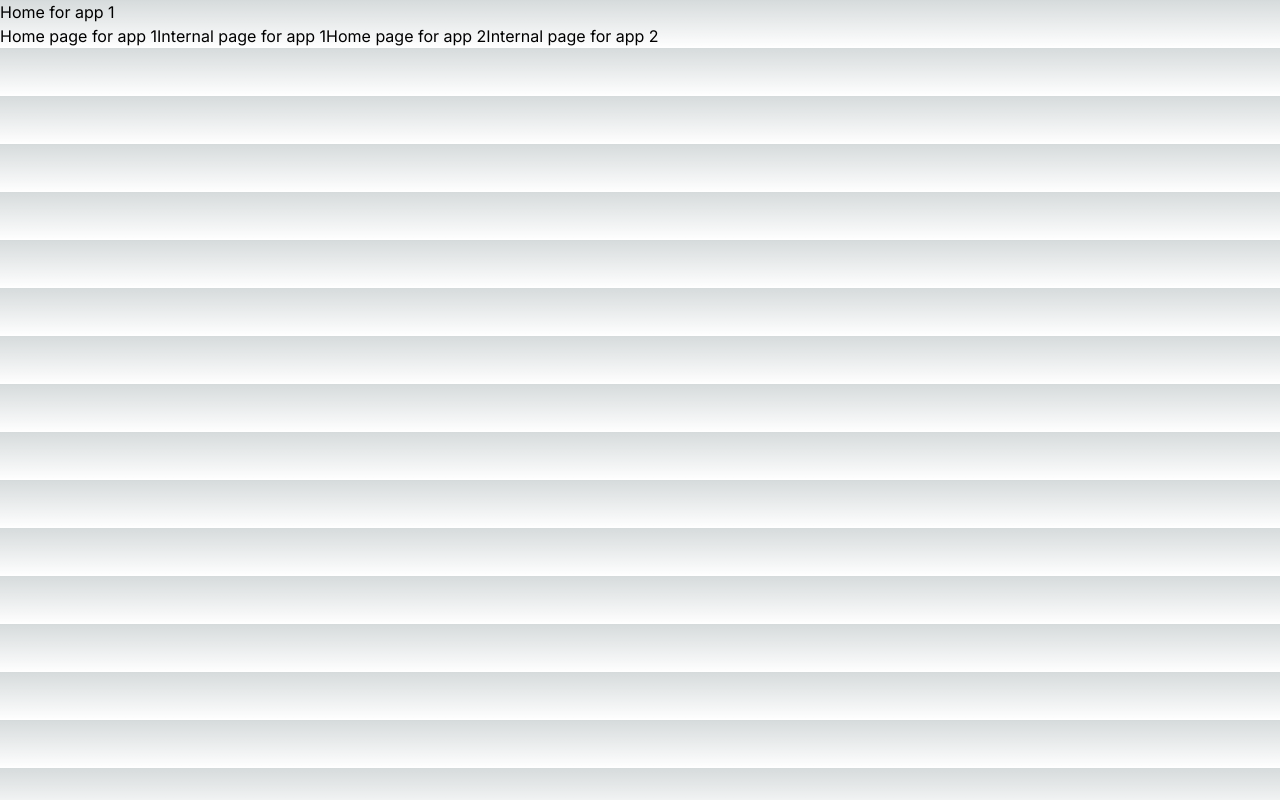
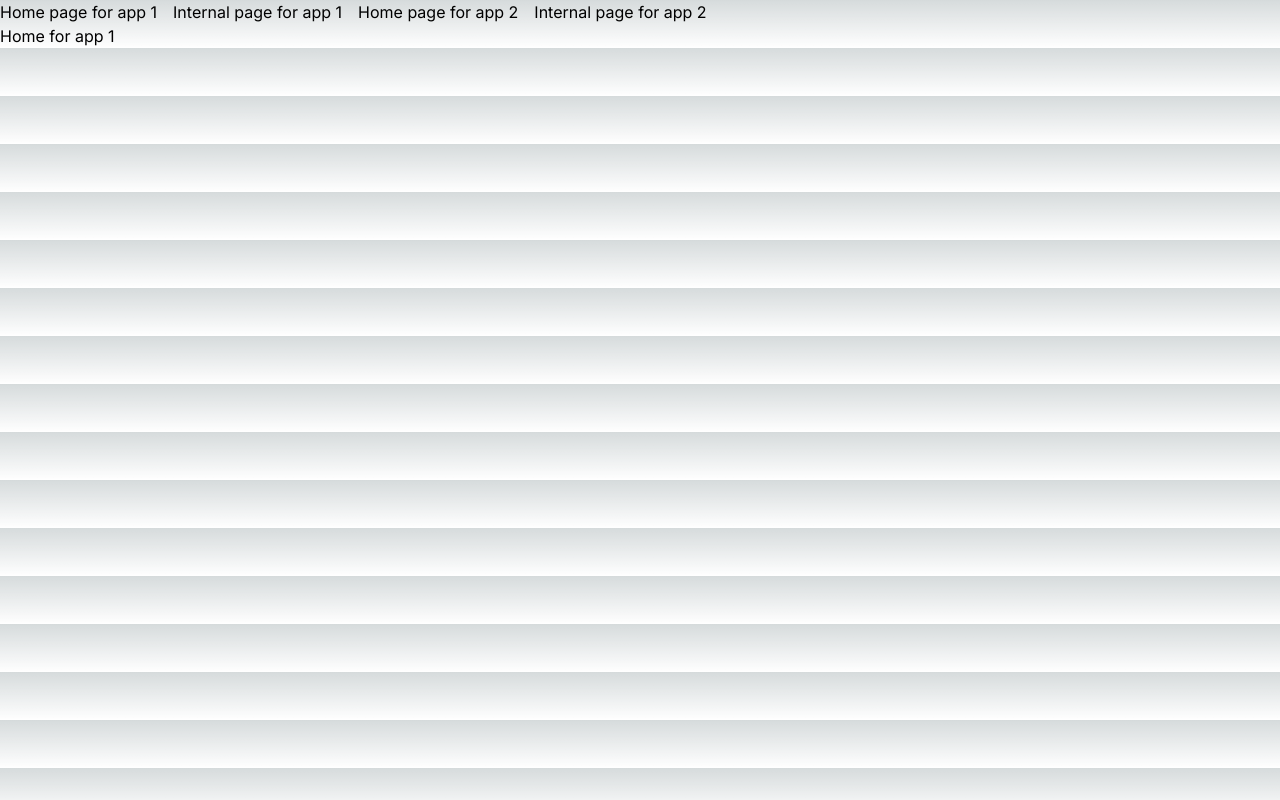
Before and after one commit to Zach-Jaensch/nextjs-multizone-one, a Next.js app: page / in a window 1280 px wide. Built offline with nearby package versions, Linux system fonts and the light colour scheme.

Commit message:
use styled components. Move menu to layout

```diff
--- /dev/null
+++ b/app/_components/Menu/index.tsx
@@ -0,0 +1,30 @@
+import styled from "styled-components";
+import Link from "next/link";
+
+const UL = styled.ul`
+  list-style-type: none;
+  padding: 0;
+  display: flex;
+  gap: 1rem;
+`;
+
+export function Menu() {
+  return (
+    <nav>
+      <UL>
+        <li>
+          <Link href="/">Home page for app 1</Link>
+        </li>
+        <li>
+          <Link href="/internal">Internal page for app 1</Link>
+        </li>
+        <li>
+          <a href="/other">Home page for app 2</a>
+        </li>
+        <li>
+          <a href="/other/internal">Internal page for app 2</a>
+        </li>
+      </UL>
+    </nav>
+  );
+}
--- /dev/null
+++ b/app/_components/StyledComponents/index.tsx
@@ -0,0 +1,29 @@
+"use client";
+
+import React, { useState } from "react";
+import { useServerInsertedHTML } from "next/navigation";
+import { ServerStyleSheet, StyleSheetManager } from "styled-components";
+
+export default function StyledComponents({
+  children,
+}: {
+  children: React.ReactNode;
+}) {
+  // Only create stylesheet once with lazy initial state
+  // x-ref: https://reactjs.org/docs/hooks-reference.html#lazy-initial-state
+  const [styledComponentsStyleSheet] = useState(() => new ServerStyleSheet());
+
+  useServerInsertedHTML(() => {
+    const styles = styledComponentsStyleSheet.getStyleElement();
+    styledComponentsStyleSheet.instance.clearTag();
+    return <>{styles}</>;
+  });
+
+  if (typeof window !== "undefined") return <>{children}</>;
+
+  return (
+    <StyleSheetManager sheet={styledComponentsStyleSheet.instance}>
+      {children}
+    </StyleSheetManager>
+  );
+}
--- a/app/internal/page.tsx
+++ b/app/internal/page.tsx
@@ -1,13 +1,7 @@
-import Link from "next/link";
-
 export default function Page() {
   return (
     <main>
       <h1>Internal page for app 1</h1>
-      <Link href="/">Home page for app 1</Link>
-      <Link href="/internal">Internal page for app 1</Link>
-      <a href="/other">Home page for app 2</a>
-      <a href="/other/internal">Internal page for app 2</a>
     </main>
   );
 }
--- a/app/layout.tsx
+++ b/app/layout.tsx
@@ -1,6 +1,8 @@
 import type { Metadata } from "next";
 import { Inter } from "next/font/google";
 import "./globals.css";
+import StyledComponents from "./_components/StyledComponents";
+import { Menu } from "./_components/Menu";
 
 const inter = Inter({ subsets: ["latin"] });
 
@@ -16,7 +18,12 @@ export default function RootLayout({
 }>) {
   return (
     <html lang="en">
-      <body className={inter.className}>{children}</body>
+      <body className={inter.className}>
+        <StyledComponents>
+          <Menu />
+          {children}
+        </StyledComponents>
+      </body>
     </html>
   );
 }
--- a/app/page.tsx
+++ b/app/page.tsx
@@ -1,13 +1,7 @@
-import Link from "next/link";
-
 export default function Home() {
   return (
     <main>
       <h1>Home for app 1</h1>
-      <Link href="/">Home page for app 1</Link>
-      <Link href="/internal">Internal page for app 1</Link>
-      <a href="/other">Home page for app 2</a>
-      <a href="/other/internal">Internal page for app 2</a>
     </main>
   );
 }
```
Also changed, not shown: package.json (+5 -4 lines), 1 other file (tests, documents, lock files or other folders).
